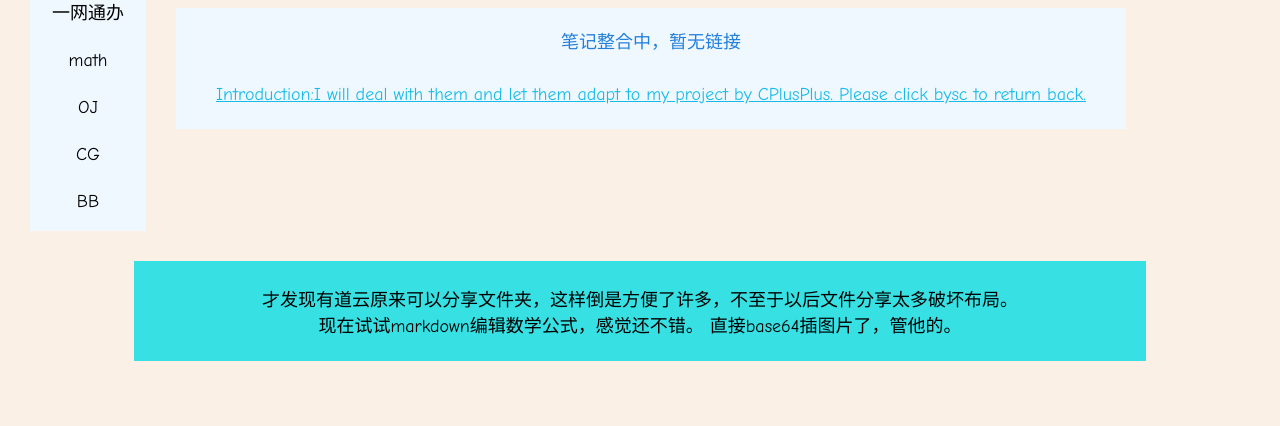
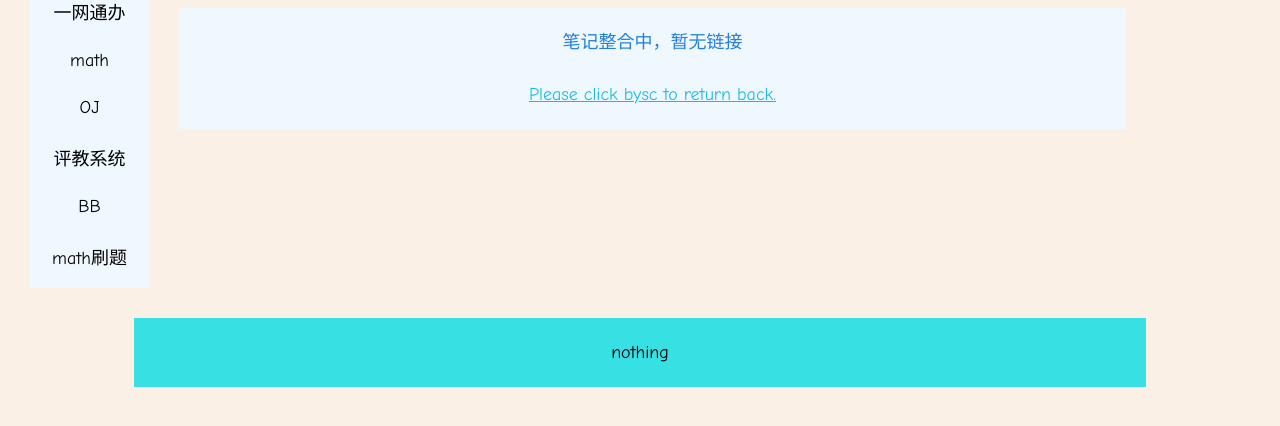
Before and after one commit to bysc/bysc.github.io, a plain HTML site: page SubHTML/Personal.html in a window 1280 px wide. Shown: the part 270-696 px from the top of the page. Drawn offline with Linux system fonts and the light colour scheme.

Commit message:
移除了CG，新增评教网站

```diff
--- a/SubHTML/Personal.html
+++ b/SubHTML/Personal.html
@@ -18,8 +18,9 @@
         <li><a href="https://eone.neu.edu.cn/">一网通办</a></li>
         <li><a href="https://mathe.neu.edu.cn/">math</a></li>
         <li><a href="https://oj.neu.edu.cn/">OJ</a></li>
-        <li><a href="https://neucsecg.neu.edu.cn/">CG</a></li>
+        <li><a href="http://tqme.neu.edu.cn/">评教系统</a></li>
         <li><a href="https://bb.neu.edu.cn">BB</a></li>
+        <li><a href="http://neumathe.cn/#/index" target="_self">math刷题</a></li>
     </ul>
     <ul class="side" style="float:right">
         <li><a class="active" href="#notes" title="other useful websites">Others</a></li>
@@ -32,15 +33,13 @@
         <ul>
             <li><a href="" target="_self">笔记整合中，暂无链接</a></li>
             <p>
-                Introduction:I will deal with them and let them adapt to my project by CPlusPlus. Please click bysc to return back.
+                Please click bysc to return back.
             </p>
         </ul>
     </div>
     <div id="thinking">
         <p>
-            才发现有道云原来可以分享文件夹，这样倒是方便了许多，不至于以后文件分享太多破坏布局。<br>
-            现在试试markdown编辑数学公式，感觉还不错。
-            直接base64插图片了，管他的。
+            nothing
         </p>
     </div>
 </body>
```
Also changed, not shown: index.html (+6 -0 lines).
